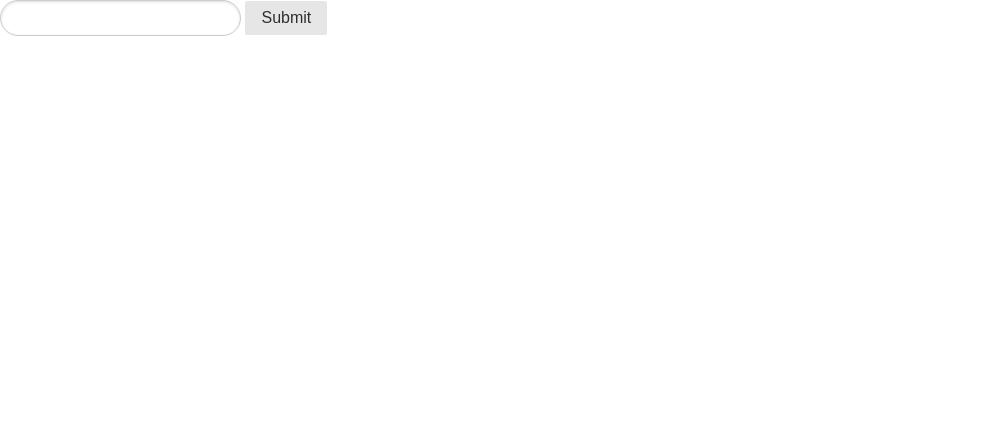
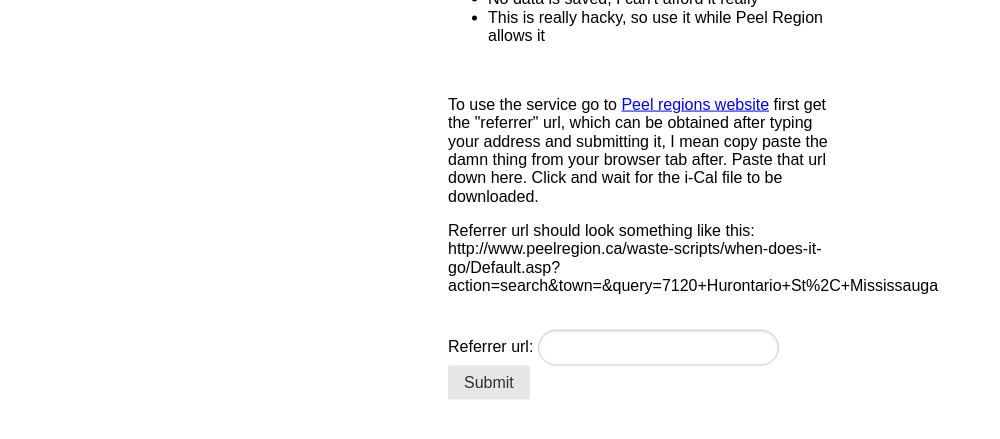
Before and after one commit to justinjk007/Peel-Region-Waste-Cal, a Flask app: page / in a window 1280 px wide. Shown: the top 439 px of the page, without its empty margins (0-1000 px from the left). Run offline with Flask 2, Linux system fonts and the light colour scheme; some libraries are stand-ins or nearby versions.

Commit message:
Added some info, and how to use info

```diff
--- a/templates/index.html
+++ b/templates/index.html
@@ -3,12 +3,44 @@
   <head>
     <link rel="stylesheet" href="https://unpkg.com/purecss@1.0.0/build/pure-min.css" integrity="sha384-nn4HPE8lTHyVtfCBi5yW9d20FjT8BJwUXyWZT9InLYax14RDjBj46LmSztkmNP9w" crossorigin="anonymous">
     <meta name="viewport" content="width=device-width, initial-scale=1">
-   <title>Flask Example</title>
+   <title></title>
+   <style>
+    .centered {
+      position: fixed;
+      top: 50%;
+      left: 50%;
+      max-width:30%;
+      margin: auto;
+      /* bring your own prefixes */
+      transform: translate(-50%, -100%); /* This moved the div above 50% if the divs size to the left and 100% if the divs size up */
+    }
+   </style>
   </head>
   <body>
-    <form class="pure-form" method="POST" action="">
-      <input type="text" class="pure-input-rounded" name="url">
-      <button type="submit" class="pure-button" name="submit" value="Submit"> Submit </button>
-    </form>
+    <div class="centered">
+      <h2>Disclaimer!</h2>
+      <ul>
+	<li>This app is not official or from The Region of Peel</li>
+	<li>No data is saved, I can't afford it really</li>
+	<li>This is really hacky, so use it while Peel Region allows it</li>
+      </ul>
+      <br/>
+      <p>
+	To use the service go to <a target="_blank" href="http://www.peelregion.ca/waste-scripts/when-does-it-go/">Peel regions website</a> first
+	get the "referrer" url, which can be obtained after typing your address and submitting it, I
+	mean copy paste the damn thing from your browser tab after. Paste that url down here. Click
+	and wait for the i-Cal file to be downloaded.
+      </p>
+      <p>
+	Referrer url should look something like this:
+	http://www.peelregion.ca/waste-scripts/when-does-it-go/Default.asp?action=search&town=&query=7120+Hurontario+St%2C+Mississauga
+      </p>
+      <br/>
+      <form class="pure-form" method="POST" action="">
+	Referrer url:
+	<input type="text" class="pure-input-rounded" name="url">
+	<button type="submit" class="pure-button" name="submit" value="Submit"> Submit </button>
+      </form>
+    </div>
   </body>
 </html>
```
Also changed, not shown: 1 other file.
